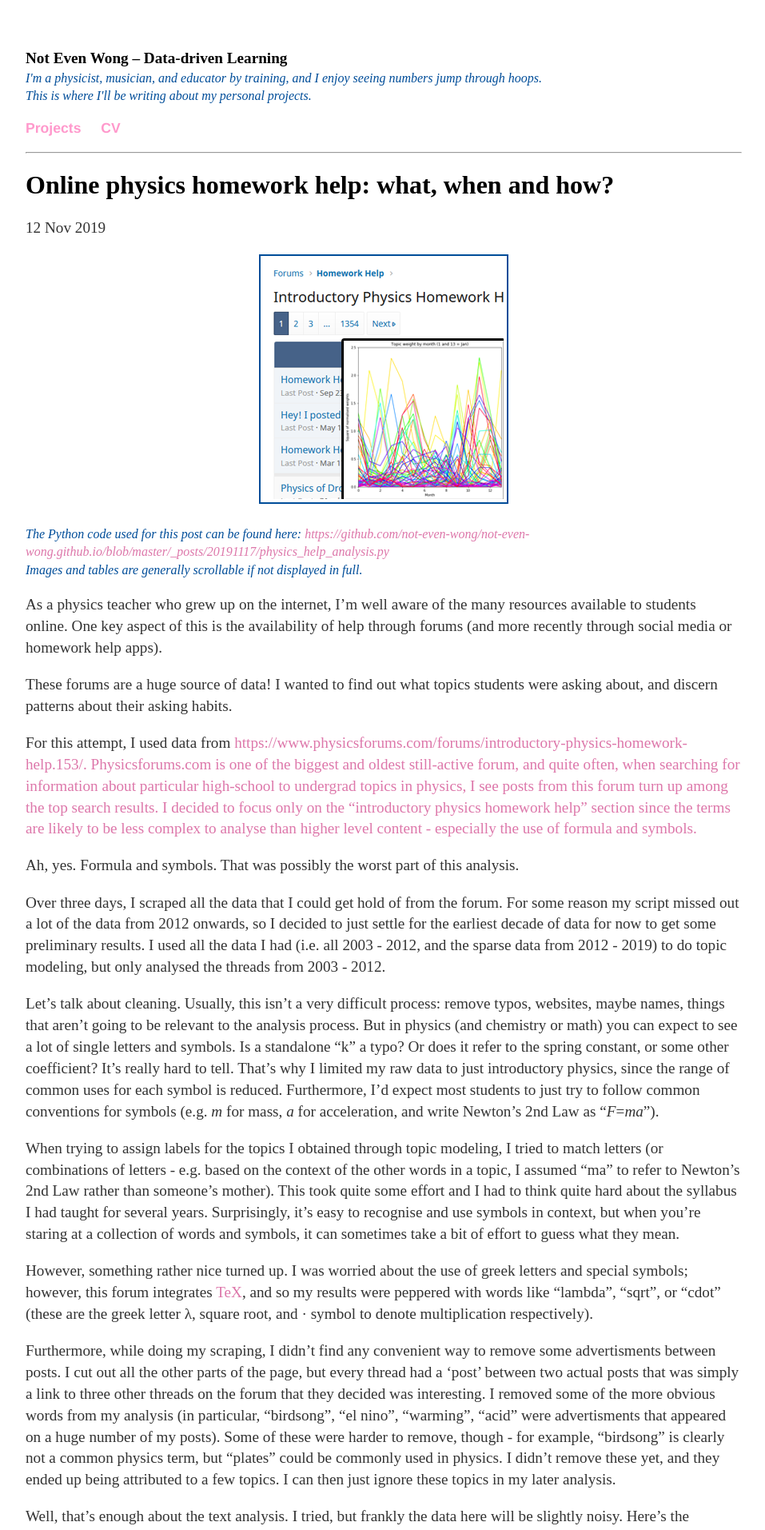
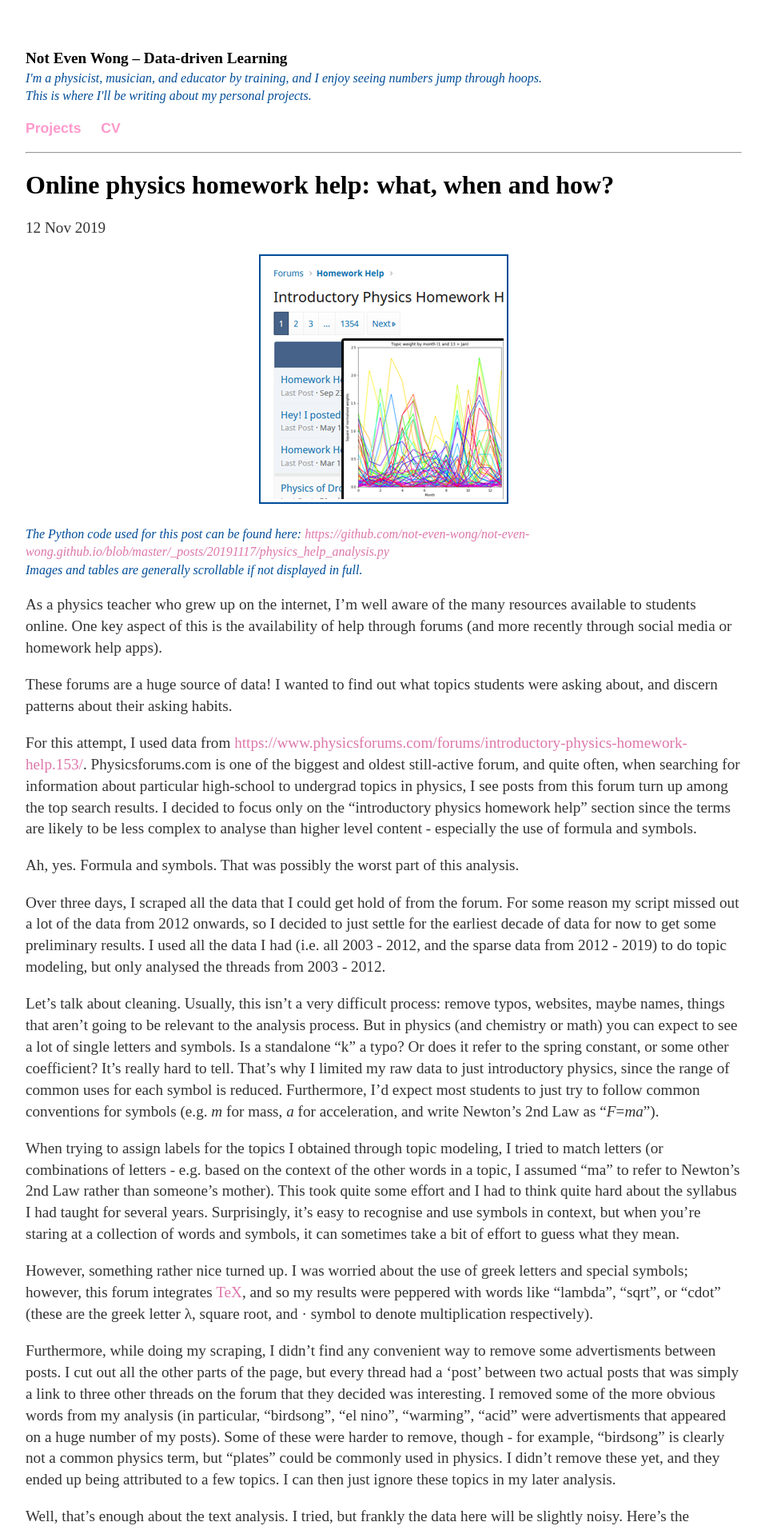
Before and after one commit to not-even-wong/not-even-wong.github.io, a Jekyll site: the page built from _posts/2019-11-17-physicsforums-datamining.md, in a window 1280 px wide. Shown: the top 1913 px of the page at 80% size, without its empty margins (160-1117 px from the left). Built offline with Jekyll 4.4.1, drawn with Linux system fonts in a browser that asks for light colours.

```diff
--- a/_posts/2019-11-17-physicsforums-datamining.md
+++ b/_posts/2019-11-17-physicsforums-datamining.md
@@ -15,7 +15,7 @@ As a physics teacher who grew up on the internet, I'm well aware of the many res
 
 These forums are a huge source of data! I wanted to find out what topics students were asking about, and discern patterns about their asking habits.
 
-For this attempt, I used data from <a href="https://www.physicsforums.com/forums/introductory-physics-homework-help.153/" target="_blank">https://www.physicsforums.com/forums/introductory-physics-homework-help.153/<a>. Physicsforums.com is one of the biggest and oldest still-active forum, and quite often, when searching for information about particular high-school to undergrad topics in physics, I see posts from this forum turn up among the top search results. I decided to focus only on the "introductory physics homework help" section since the terms are likely to be less complex to analyse than higher level content - especially the use of formula and symbols.
+For this attempt, I used data from <a href="https://www.physicsforums.com/forums/introductory-physics-homework-help.153/" target="_blank">https://www.physicsforums.com/forums/introductory-physics-homework-help.153/</a>. Physicsforums.com is one of the biggest and oldest still-active forum, and quite often, when searching for information about particular high-school to undergrad topics in physics, I see posts from this forum turn up among the top search results. I decided to focus only on the "introductory physics homework help" section since the terms are likely to be less complex to analyse than higher level content - especially the use of formula and symbols.
 
 Ah, yes. Formula and symbols. That was possibly the worst part of this analysis.
 
```
